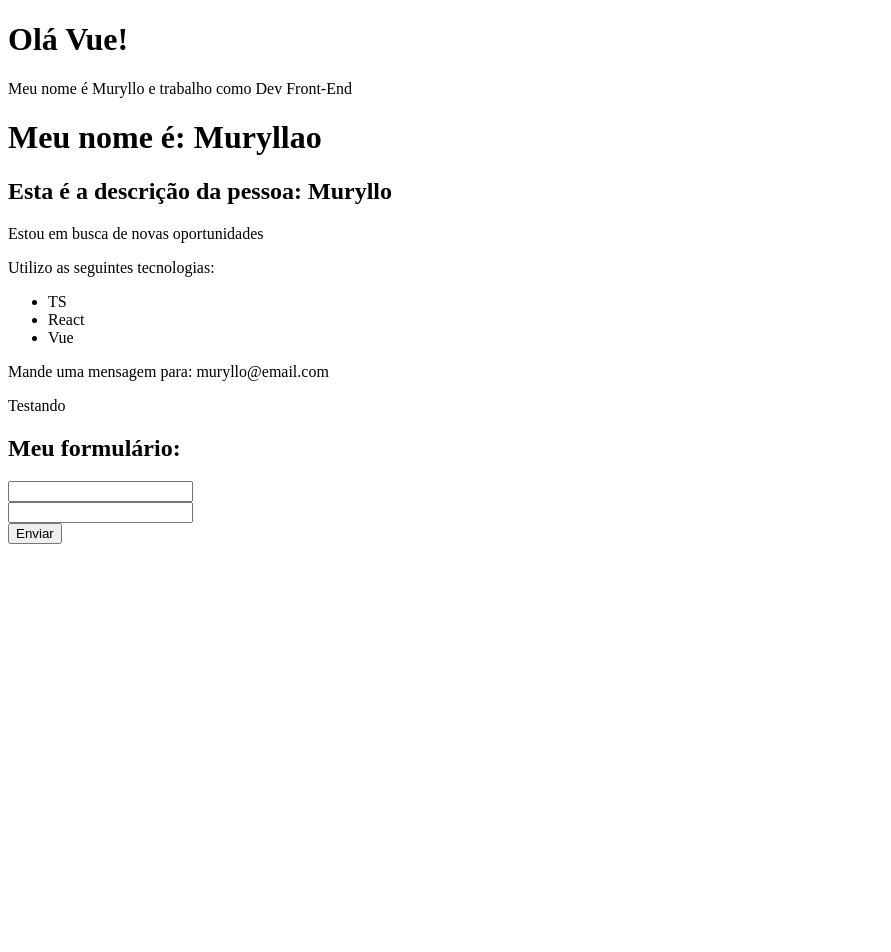
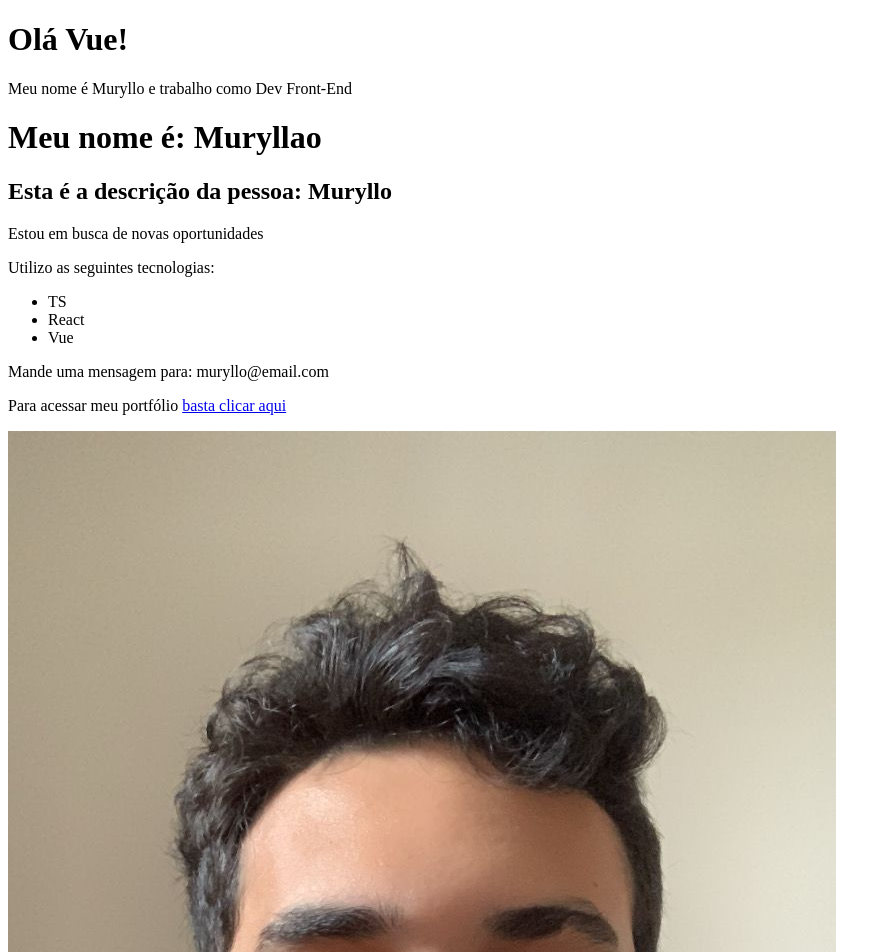
Before and after one commit to muryllohenriq/estudos-vue, a Vue app: page / in a window 1280 px wide. Shown: the top 952 px of the page, without its empty margins (0-891 px from the left). Before the commit the page ends 800 px from the top, so only its background shows below. Built offline with nearby package versions, Linux system fonts and the light colour scheme.

Commit message:
Learning dinamic atributes

```diff
--- a/src/components/Info.vue
+++ b/src/components/Info.vue
@@ -8,16 +8,24 @@
         <li>Vue</li>
     </ul>
     <p v-show="mostrar_email">Mande uma mensagem para: {{ email }}</p>
+    <p>Para acessar meu portfólio <a v-bind:href="meu_link" target="_blank">basta clicar aqui</a></p>
+    <Picture />
     <p v-if="3 > 2">Testando</p>
 </template>
 <script>
+import Picture from './Picture.vue'
+
 export default {
     name: 'info',
+    components: {
+        Picture
+    },
     data() {
         return {
             esta_trabalhando: false,
             mostrar_email: true,
-            email: 'muryllo@email.com'
+            email: 'muryllo@email.com',
+            meu_link: 'https://github.com/muryllohenriq'
         }
     }
 }
--- /dev/null
+++ b/src/components/Picture.vue
@@ -0,0 +1,15 @@
+<template>
+  <img :src="avatar" :alt="descricao" />
+  <!-- ':' = 'v-bind:' -->
+</template>
+<script>
+export default {
+  name: "Picture",
+  data() {
+    return {
+      avatar: "/img/profile-picture.jpg",
+      descricao: "Muryllo Henrique",
+    };
+  },
+};
+</script>
```
Also changed, not shown: public/img/profile-picture.jpg (added).
